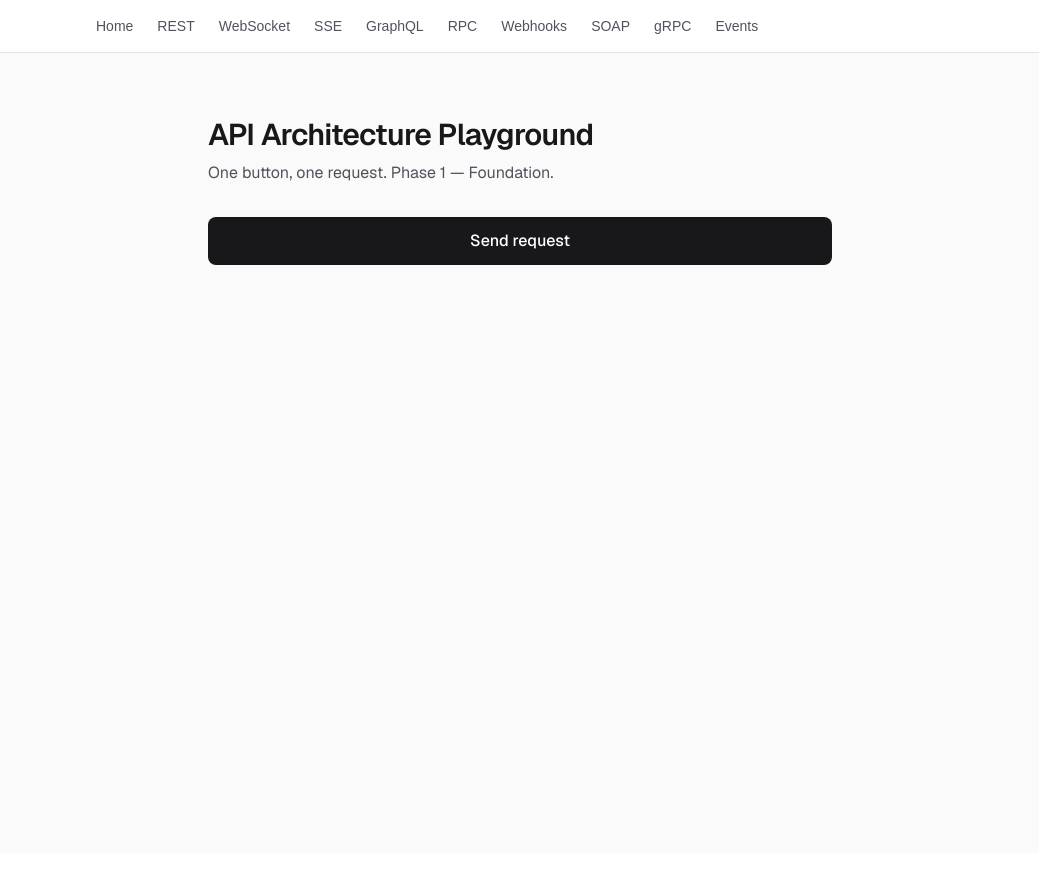
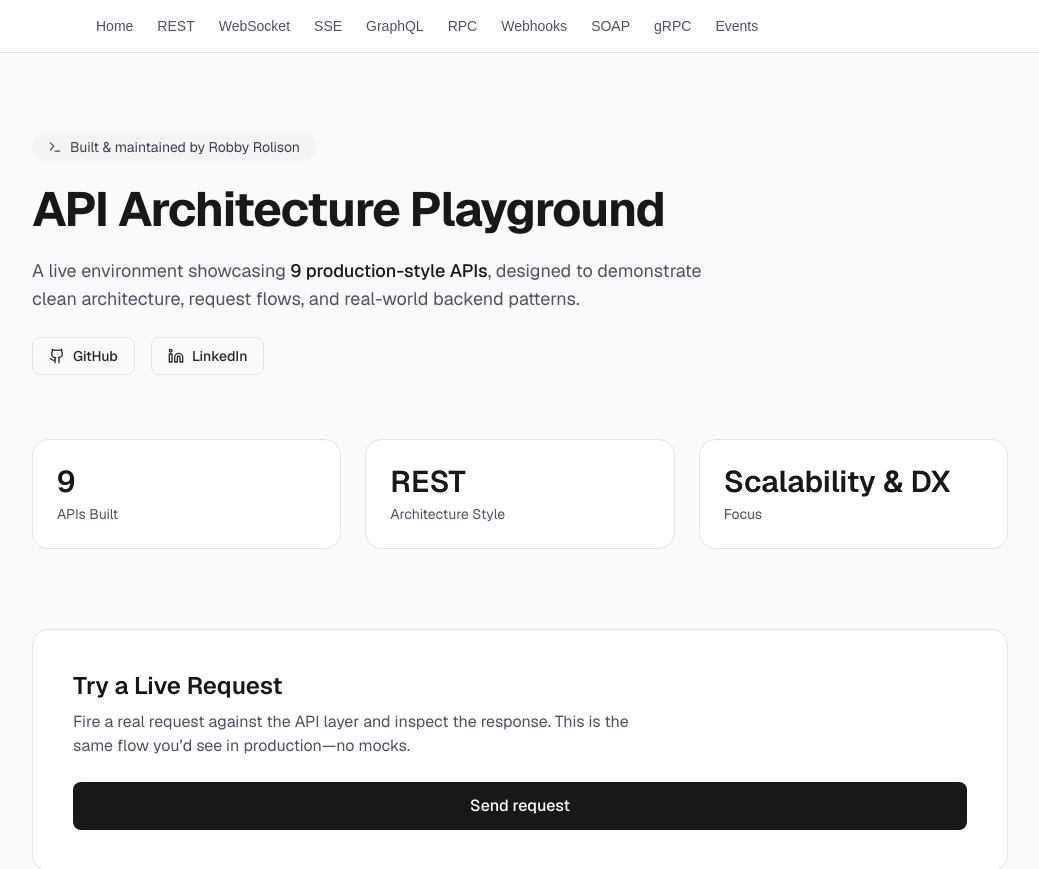
Before and after one commit to RobbyPrograms/API-Architecture-Playground, a Next.js app in the folder frontend/: page / in a window 1280 px wide. Shown: the top 869 px of the page, without its empty margins (120-1159 px from the left). Built offline with nearby package versions, Linux system fonts and the light colour scheme; no server answers.

Commit message:
Updating linkedin Home page

```diff
--- a/frontend/app/page.tsx
+++ b/frontend/app/page.tsx
@@ -1,18 +1,86 @@
 import { SendRequestButton } from "./components/SendRequestButton";
+import { Github, Linkedin, Terminal } from "lucide-react";
 
 export default function Home() {
   return (
-    <div className="min-h-screen bg-zinc-50 font-sans dark:bg-zinc-950">
-      <main className="mx-auto max-w-2xl px-6 py-16">
-        <h1 className="text-3xl font-semibold tracking-tight text-zinc-900 dark:text-zinc-50">
-          API Architecture Playground
-        </h1>
-        <p className="mt-2 text-zinc-600 dark:text-zinc-400">
-          One button, one request. Phase 1 — Foundation.
-        </p>
-        <div className="mt-8">
-          <SendRequestButton />
-        </div>
+    <div className="min-h-screen bg-zinc-50 dark:bg-zinc-950 font-sans">
+      <main className="mx-auto max-w-5xl px-6 py-20">
+        {/* Hero */}
+        <section className="space-y-6">
+          <div className="inline-flex items-center gap-2 rounded-full bg-zinc-100 px-4 py-1 text-sm text-zinc-700 dark:bg-zinc-900 dark:text-zinc-300">
+            <Terminal size={14} />
+            Built & maintained by Robby Rolison
+          </div>
+
+          <h1 className="text-5xl font-bold tracking-tight text-zinc-900 dark:text-zinc-50">
+            API Architecture Playground
+          </h1>
+
+          <p className="max-w-2xl text-lg text-zinc-600 dark:text-zinc-400">
+            A live environment showcasing <span className="font-medium text-zinc-900 dark:text-zinc-200">9 production-style APIs</span>,
+            designed to demonstrate clean architecture, request flows, and real-world backend patterns.
+          </p>
+
+          {/* Links */}
+          <div className="flex gap-4">
+            <a
+              href="https://github.com/YOUR_GITHUB"
+              target="_blank"
+              className="inline-flex items-center gap-2 rounded-lg border border-zinc-200 px-4 py-2 text-sm font-medium text-zinc-800 hover:bg-zinc-100 dark:border-zinc-800 dark:text-zinc-200 dark:hover:bg-zinc-900"
+            >
+              <Github size={16} /> GitHub
+            </a>
+
+            <a
+              href="https://www.linkedin.com/in/robert-rolison-233b69212/"
+              target="_blank"
+              className="inline-flex items-center gap-2 rounded-lg border border-zinc-200 px-4 py-2 text-sm font-medium text-zinc-800 hover:bg-zinc-100 dark:border-zinc-800 dark:text-zinc-200 dark:hover:bg-zinc-900"
+            >
+              <Linkedin size={16} /> LinkedIn
+            </a>
+          </div>
+        </section>
+
+        {/* Stats */}
+        <section className="mt-16 grid grid-cols-1 gap-6 sm:grid-cols-3">
+          {[
+            { label: "APIs Built", value: "9" },
+            { label: "Architecture Style", value: "REST" },
+            { label: "Focus", value: "Scalability & DX" },
+          ].map((stat) => (
+            <div
+              key={stat.label}
+              className="rounded-2xl border border-zinc-200 bg-white p-6 dark:border-zinc-800 dark:bg-zinc-900"
+            >
+              <div className="text-3xl font-semibold text-zinc-900 dark:text-zinc-50">
+                {stat.value}
+              </div>
+              <div className="mt-1 text-sm text-zinc-600 dark:text-zinc-400">
+                {stat.label}
+              </div>
+            </div>
+          ))}
+        </section>
+
+        {/* Playground */}
+        <section className="mt-20 rounded-2xl border border-zinc-200 bg-white p-10 dark:border-zinc-800 dark:bg-zinc-900">
+          <h2 className="text-2xl font-semibold text-zinc-900 dark:text-zinc-50">
+            Try a Live Request
+          </h2>
+          <p className="mt-2 max-w-xl text-zinc-600 dark:text-zinc-400">
+            Fire a real request against the API layer and inspect the response.
+            This is the same flow you’d see in production—no mocks.
+          </p>
+
+          <div className="mt-6">
+            <SendRequestButton />
+          </div>
+        </section>
+
+        {/* Footer */}
+        <footer className="mt-24 text-sm text-zinc-500 dark:text-zinc-500">
+          Built to demonstrate backend fundamentals, not just endpoints.
+        </footer>
       </main>
     </div>
   );
```
